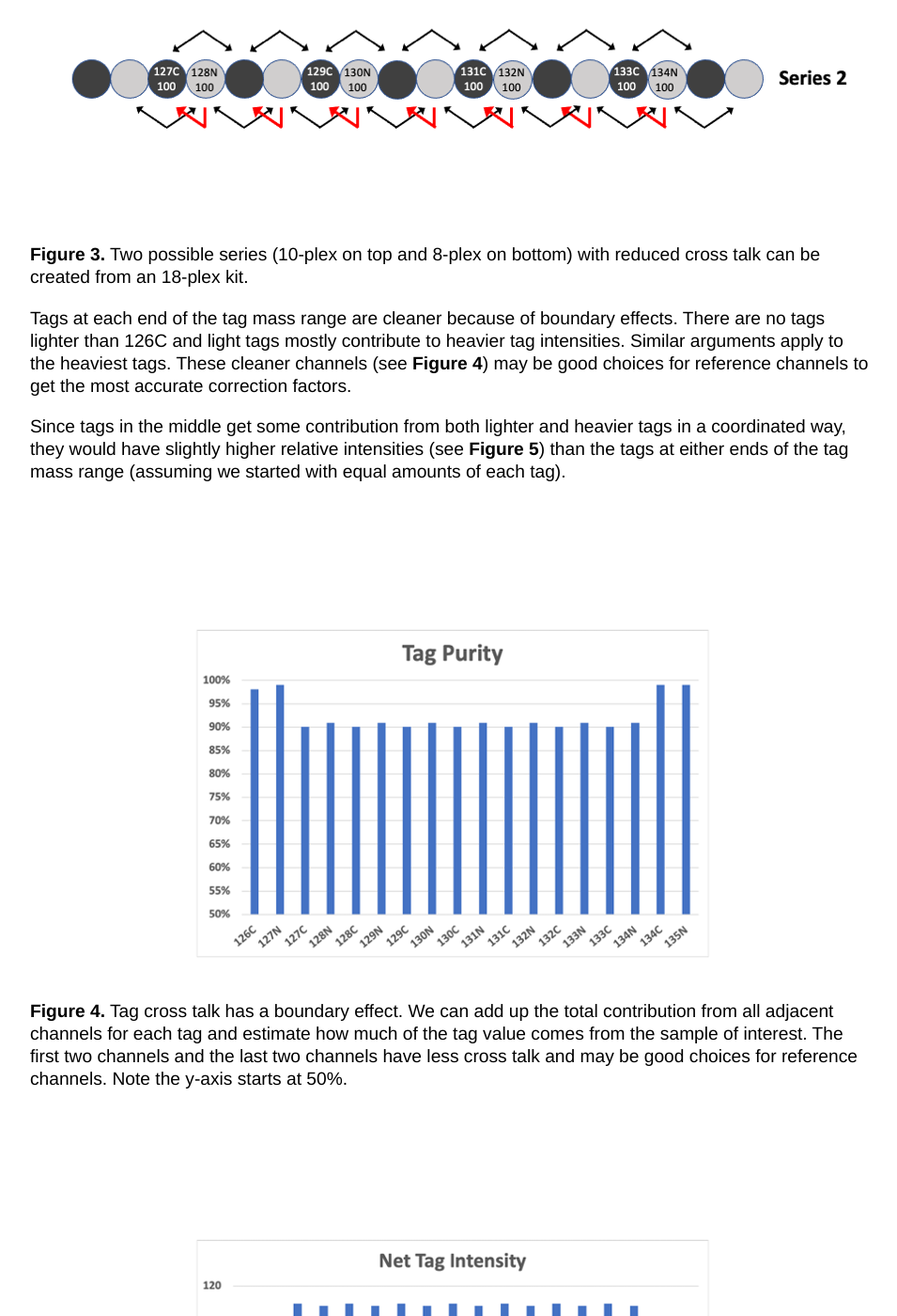
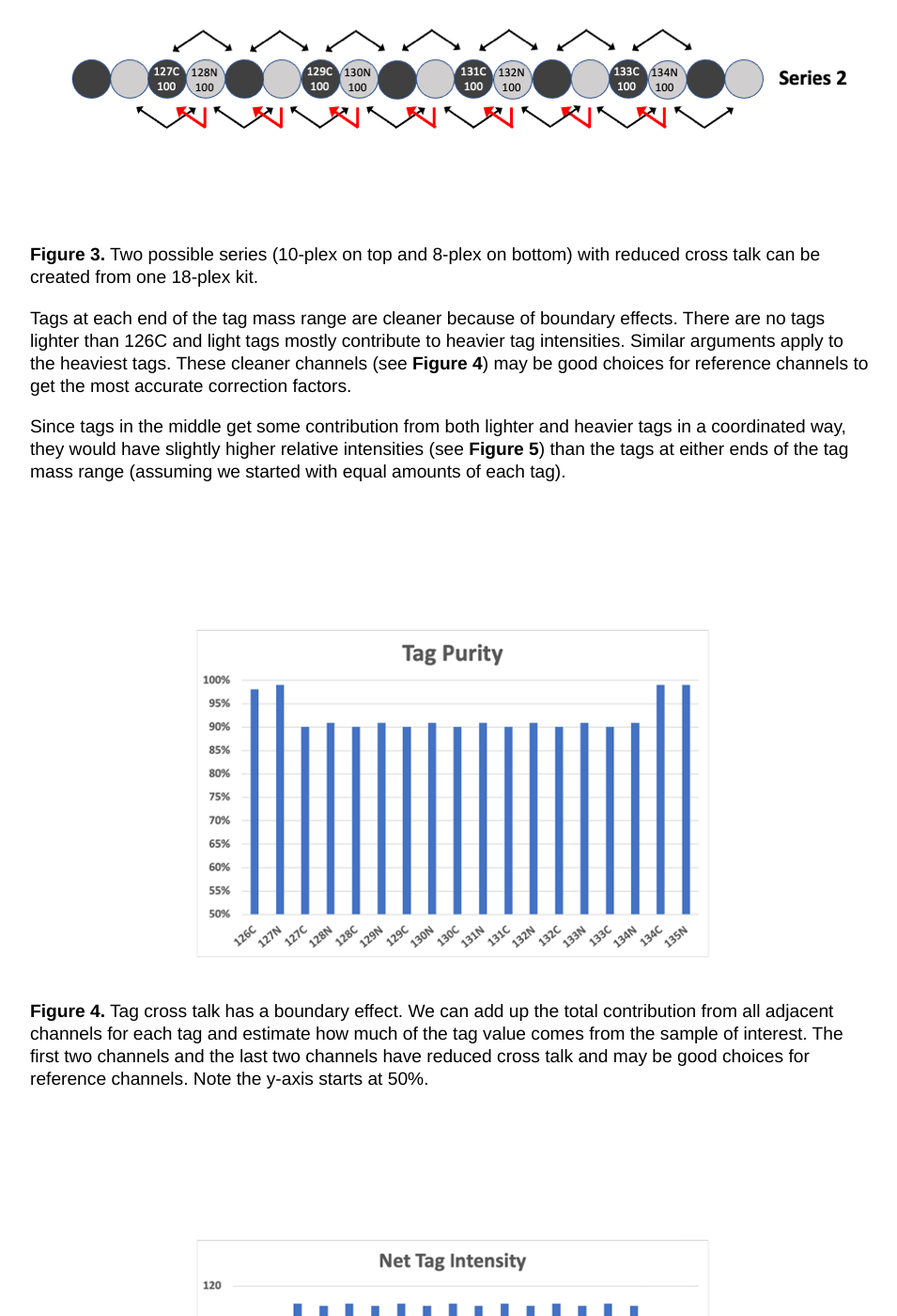
Before and after one commit to pwilmart/pwilmart.github.io, a Jekyll site: the page built from _posts/2022-08-20-TMT-channel-crosstalk.md, in a window 1280 px wide and 1400 px high, scrolled down 5650 px. Shown: the whole window at 94% size, without its empty margins (160-1115 px from the left). Built offline with Jekyll 4.4.1, drawn with Linux system fonts in a browser that asks for light colours; some of the changed text lies outside the part shown.

Commit message:
some more edits to TMT cross talk blog

```diff
--- a/_posts/2022-08-20-TMT-channel-crosstalk.md
+++ b/_posts/2022-08-20-TMT-channel-crosstalk.md
@@ -102,11 +102,11 @@
 
 **Figure 2.** Diagram of which tags have -1 Da satellites and how much relative abundance the tags contribute to their satellites. The top row is for the C-series tags and the bottom row is the N-series tags. The N-series tags have two -1 Da satellites and their is some limited scrambling between the N-series and the C-series tags. For example, if the 135N tag had a peak height of 100, it would have two satellite peaks: 134C with a height of about 1 and 134N with a relative height of about 8.
 
-There may be situations where some way to allocate channels to tags that minimizes cross talk is important. An 18-plex kit can be split into a 10-plex series and an 8-plex series that each have reduced cross talk. This would involve running samples in two separate plexes (and the complication of reference channels if you need more than 8 or 10 channels). **Figure 3** shows the two series (10-plex on top and 8-plex on bottom). The cross talk from the satellite peaks associated with carbon atoms can be eliminated. However, the small cross talk of N-series tags to lighter C-series tags cannot be eliminated. However, the degree of that cross talk is only about a 1% relative effect.
+There may be situations where some way to allocate channels to tags that minimizes cross talk is important. An 18-plex kit can be split into a 10-plex series and an 8-plex series that each have reduced cross talk. This would involve running samples in two separate plexes (and the complication of reference channels if you need more than 8 or 10 channels). **Figure 3** shows the two series (10-plex on top and 8-plex on bottom). The cross talk from the satellite peaks associated with carbon atoms can be eliminated. However, the small cross talk of N-series tags to lighter C-series tags cannot be eliminated. Although, the degree of that cross talk is only about a 1% relative effect.
 
 ![Plus one effects](https://pwilmart.github.io/images/Crosstalk_clean-series.png)
 
-**Figure 3.** Two possible series (10-plex on top and 8-plex on bottom) with reduced cross talk can be created from an 18-plex kit.
+**Figure 3.** Two possible series (10-plex on top and 8-plex on bottom) with reduced cross talk can be created from one 18-plex kit.
 
 Tags at each end of the tag mass range are cleaner because of boundary effects. There are no tags lighter than 126C and light tags mostly contribute to heavier tag intensities. Similar arguments apply to the heaviest tags. These cleaner channels (see **Figure 4**) may be good choices for reference channels to get the most accurate correction factors.
 
@@ -114,7 +114,7 @@
 
 ![Plus one effects](https://pwilmart.github.io/images/Crosstalk_tag-purity.png)
 
-**Figure 4.** Tag cross talk has a boundary effect. We can add up the total contribution from all adjacent channels for each tag and estimate how much of the tag value comes from the sample of interest. The first two channels and the last two channels have less cross talk and may be good choices for reference channels. Note the y-axis starts at 50%.
+**Figure 4.** Tag cross talk has a boundary effect. We can add up the total contribution from all adjacent channels for each tag and estimate how much of the tag value comes from the sample of interest. The first two channels and the last two channels have reduced cross talk and may be good choices for reference channels. Note the y-axis starts at 50%.
 
 ![Plus one effects](https://pwilmart.github.io/images/Crosstalk_tag-intensity.png)
 
```
